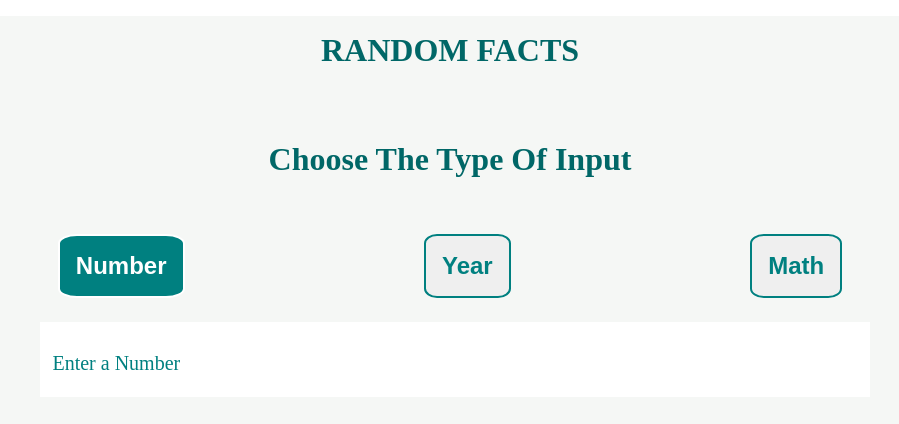
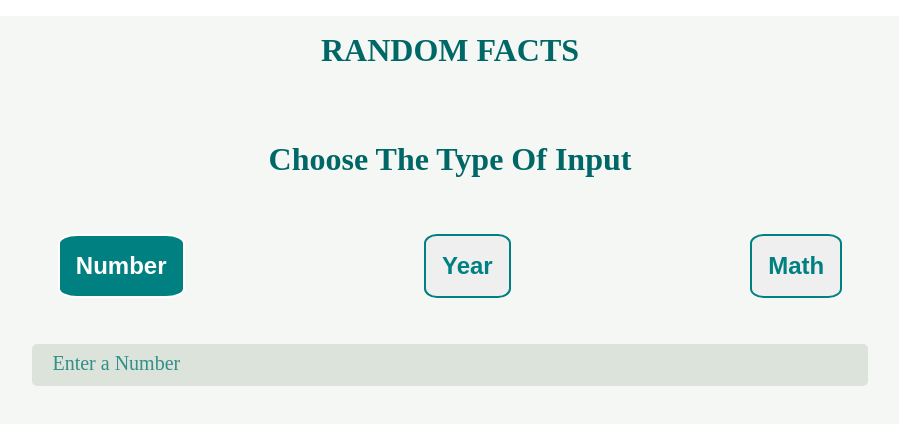
Before and after one commit to M-Hafez22/facts_about_numbers, a React (Create React App) app: page / in a window 1280 px wide. Shown: the top 424 px of the page, without its empty margins (190-1089 px from the left). Built offline with nearby package versions, Linux system fonts and the light colour scheme; no server answers.

Commit message:
Clarify where to enter the number

```diff
--- a/src/components/Input.js
+++ b/src/components/Input.js
@@ -18,7 +18,9 @@ export default function Input() {
                 type="number"
                 value={number}
                 onChange={changeNumber}
-                autoComplete="off" required/>
+                autoComplete="off"
+                required
+              />
 
             <label  className="label-number">
                 <span className="content">Enter a Number</span>
--- a/src/styles/_input.scss
+++ b/src/styles/_input.scss
@@ -1,11 +1,13 @@
+
+
 
 .input{
 	width: 80%;
 	position: relative;
-  	height: 50px;
+  height: 50px;
 	color: $clr;
 	padding: .5em;
-  	margin:1em auto;
+  margin:1em auto;
 
 	& input {
 		width:100%;
@@ -13,7 +15,7 @@
 		margin: auto;
 		font-size: 1em;
 		color: $clr;
-
+		background-color: $bg-clr;
 		padding: 20px 5px 5px 5px;
 		border: none;
 		outline: none;
@@ -21,9 +23,9 @@
 
 		&:focus + label::after,
 		&:valid + label::after{
-      		height: 40%;
-      		width: 100%;
+      width: 100%;
 			color: $clr;
+			background: darken($clr, 30);
 		}
 
 		&:focus + label,
@@ -35,11 +37,8 @@
 		&:valid + label .content{
 			transform: translateY(-200%);
 			font-size: 1em;
-      		color: $clr;
-
+      color: $clr;
 		}
-
-
 	}
 
 	& label {
@@ -57,13 +56,13 @@
 			content: '';
 			position: absolute;
 			left: 0;
-			bottom: 0;
-			height: 0%;
+			bottom: -0.40em;
+			height: 65%;
 			width: 100%;
-			background: $clr;
+			background: darken($bg-clr, 30);
 			opacity: .30;
 			border-radius: 5px;
-			transition:  all .75s ease;
+			transition:  all 750ms ease;
 		}
 
 		& .content{
```
